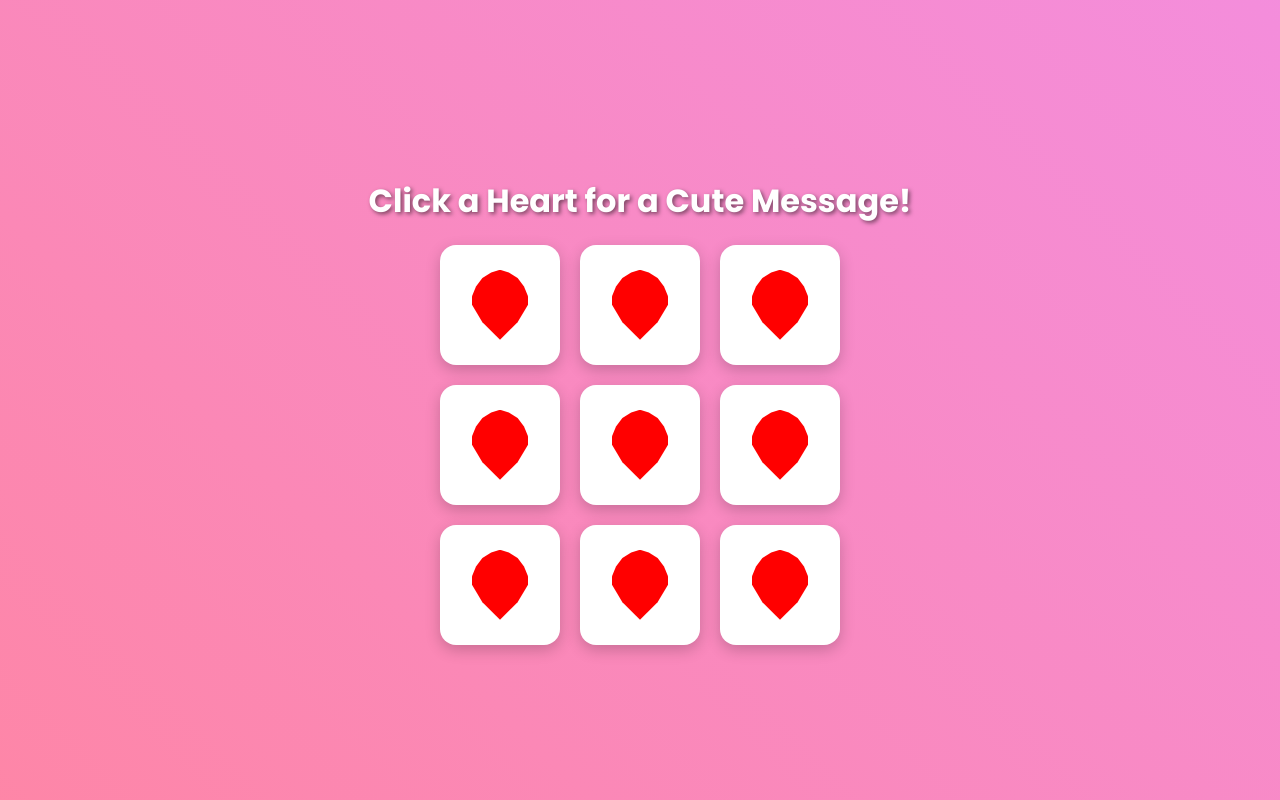
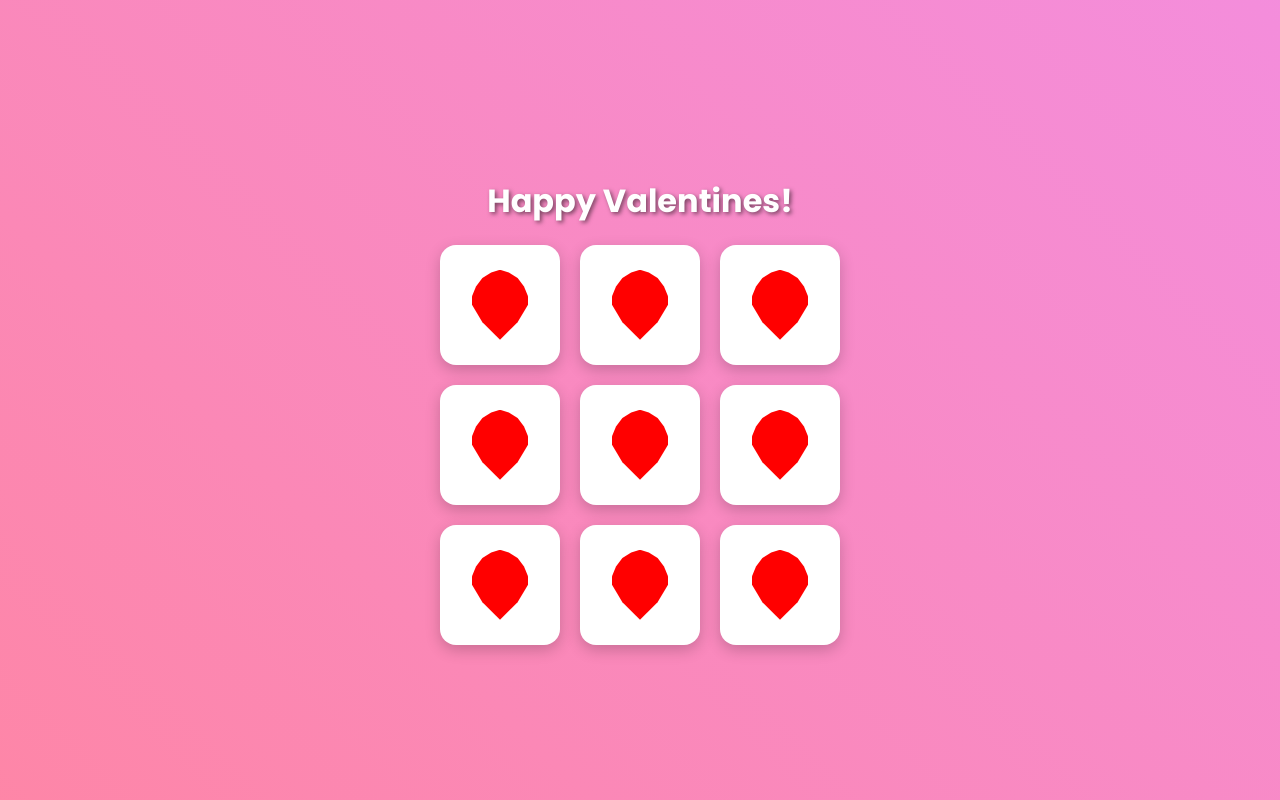
Before and after one commit to StutiMukherjee/trial, a plain HTML site: page index.html in a window 1280 px wide. Drawn offline with Linux system fonts and the light colour scheme.

Commit message:
Update index.html

```diff
--- a/index.html
+++ b/index.html
@@ -83,7 +83,7 @@
   </style>
 </head>
 <body>
-  <h1>Click a Heart for a Cute Message!</h1>
+  <h1> Happy Valentines!</h1>
   <div class="container">
     <div class="square" onclick="showMessage('You are loved!')">
       <div class="heart"></div>
```
